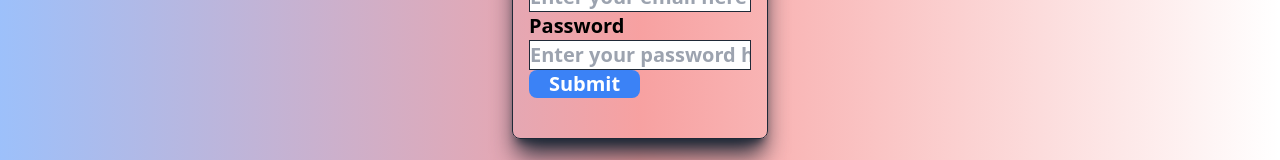
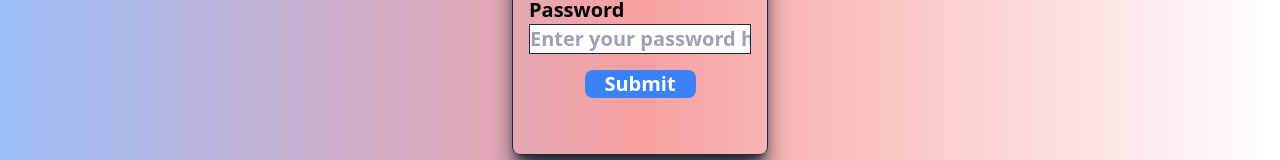
Before and after one commit to yash-nomadic/frontend, a Next.js app: page /login in a window 1280 px wide. Shown: the part 420-580 px from the top of the page. Built offline with nearby package versions, Linux system fonts and the light colour scheme.

Commit message:
login page

```diff
--- a/src/app/login/page.jsx
+++ b/src/app/login/page.jsx
@@ -15,7 +15,7 @@ const Login = () => {
 
         <div className=''>
 
-          <form className='text-xl p-4 font-semibold my-6 '>
+          <form className='text-xl p-4 font-semibold my-6'>
 
             <label htmlFor="email" >Email</label>
             <input type="text" placeholder='Enter your email here' className='border border-gray-800 w-full ' />
@@ -24,7 +24,7 @@ const Login = () => {
             <label htmlFor="pasword">Password</label>
             <input type="password" placeholder='Enter your password here' className='border border-gray-800 w-full ' />
 
-            <button className='block w-1/2 rounded-lg bg-blue-500 text-white text-center align-center'>Submit</button>
+            <button className='block w-1/2 rounded-lg bg-blue-500 text-white text-center mx-auto my-4'>Submit</button>
 
 
 
```
